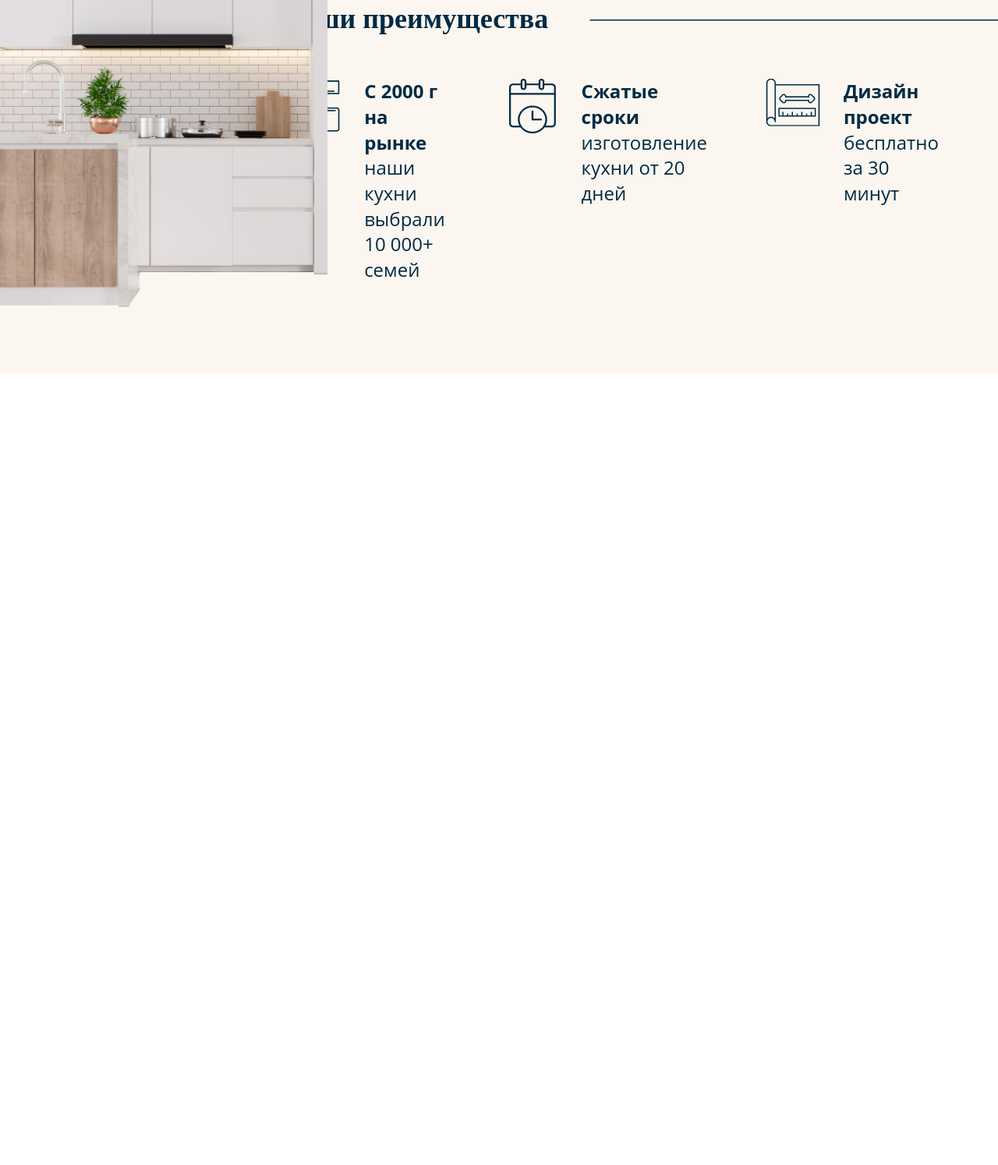
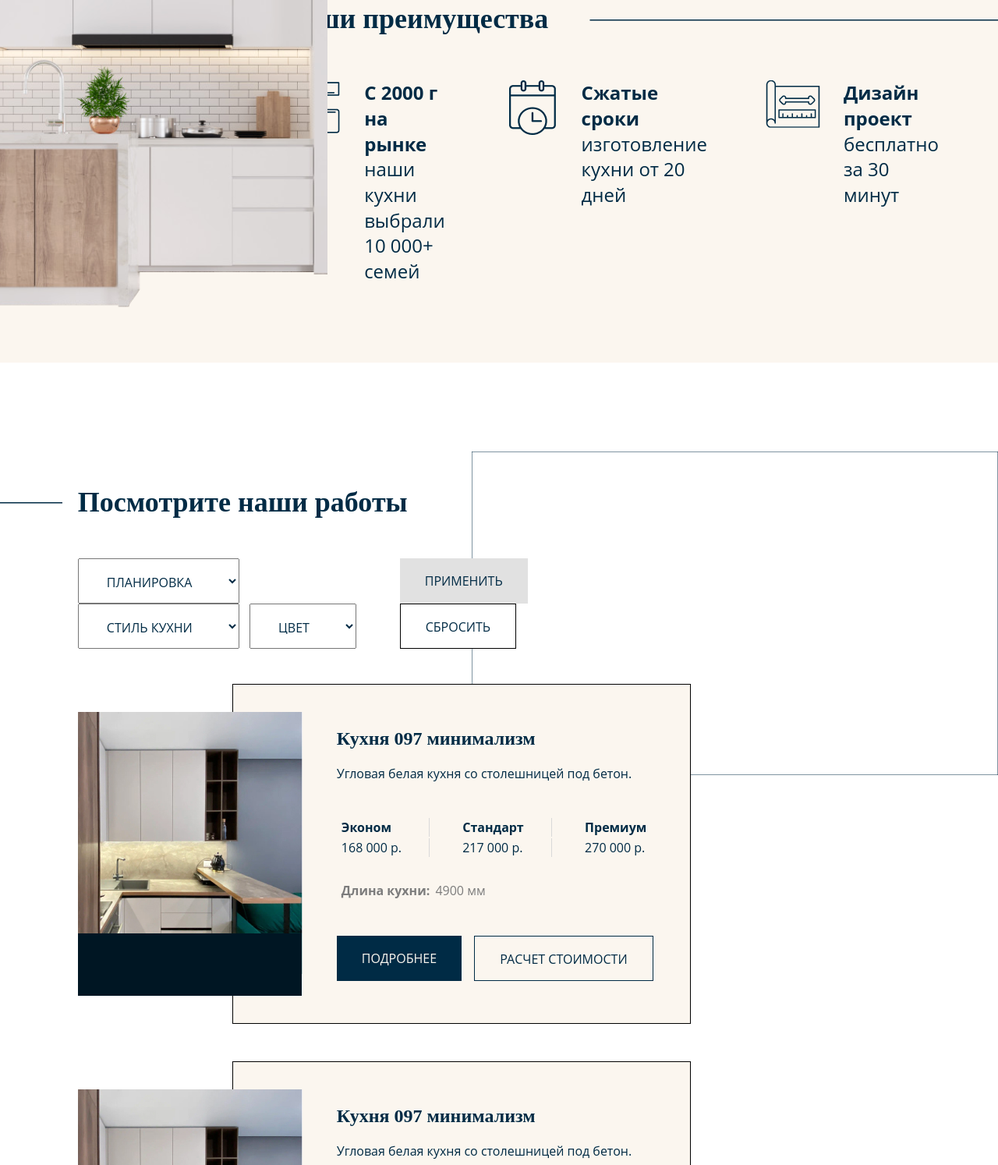
Before and after one commit to KateDronova/B2B, a plain HTML site: page index.html in a window 1280 px wide. Shown: the part 947-2441 px from the top of the page at 78% size. Before the commit the page ends 1426 px from the top, so only its background shows below. Drawn offline with Linux system fonts and the light colour scheme; a web font is replaced by a local one.

Commit message:
feat: add catalog section

```diff
--- /dev/null
+++ b/cardsInfo.json
@@ -0,0 +1,82 @@
+[
+  {
+    "title": "Кухня 097 минимализм",
+    "description": "Угловая белая кухня со столешницей под бетон.",
+    "priceEconomy": "168 000 р.",
+    "priceStandard": "217 000 р.",
+    "pricePremium": "270 000 р.",
+    "length": "4900 мм",
+    "imgSrcs": [
+      "./assets/images/пример_кухни.jpg",
+      "./assets/images/пример_кухни.jpg",
+      "./assets/images/пример_кухни.jpg",
+      "./assets/images/пример_кухни.jpg",
+      "./assets/images/пример_кухни.jpg",
+      "./assets/images/пример_кухни.jpg",
+      "./assets/images/пример_кухни.jpg",
+      "./assets/images/пример_кухни.jpg",
+      "./assets/images/пример_кухни.jpg",
+      "./assets/images/пример_кухни.jpg"
+    ]
+  },
+  {
+    "title": "Кухня 097 минимализм",
+    "description": "Угловая белая кухня со столешницей под бетон.",
+    "priceEconomy": "168 000 р.",
+    "priceStandard": "217 000 р.",
+    "pricePremium": "270 000 р.",
+    "length": "4900 мм",
+    "imgSrcs": [
+      "./assets/images/пример_кухни.jpg",
+      "./assets/images/пример_кухни.jpg",
+      "./assets/images/пример_кухни.jpg",
+      "./assets/images/пример_кухни.jpg",
+      "./assets/images/пример_кухни.jpg",
+      "./assets/images/пример_кухни.jpg",
+      "./assets/images/пример_кухни.jpg",
+      "./assets/images/пример_кухни.jpg",
+      "./assets/images/пример_кухни.jpg",
+      "./assets/images/пример_кухни.jpg"
+    ]
+  },
+  {
+    "title": "Кухня 097 минимализм",
+    "description": "Угловая белая кухня со столешницей под бетон.",
+    "priceEconomy": "168 000 р.",
+    "priceStandard": "217 000 р.",
+    "pricePremium": "270 000 р.",
+    "length": "4900 мм",
+    "imgSrcs": [
+      "./assets/images/пример_кухни.jpg",
+      "./assets/images/пример_кухни.jpg",
+      "./assets/images/пример_кухни.jpg",
+      "./assets/images/пример_кухни.jpg",
+      "./assets/images/пример_кухни.jpg",
+      "./assets/images/пример_кухни.jpg",
+      "./assets/images/пример_кухни.jpg",
+      "./assets/images/пример_кухни.jpg",
+      "./assets/images/пример_кухни.jpg",
+      "./assets/images/пример_кухни.jpg"
+    ]
+  },
+  {
+    "title": "Кухня 097 минимализм",
+    "description": "Угловая белая кухня со столешницей под бетон.",
+    "priceEconomy": "168 000 р.",
+    "priceStandard": "217 000 р.",
+    "pricePremium": "270 000 р.",
+    "length": "4900 мм",
+    "imgSrcs": [
+      "./assets/images/пример_кухни.jpg",
+      "./assets/images/пример_кухни.jpg",
+      "./assets/images/пример_кухни.jpg",
+      "./assets/images/пример_кухни.jpg",
+      "./assets/images/пример_кухни.jpg",
+      "./assets/images/пример_кухни.jpg",
+      "./assets/images/пример_кухни.jpg",
+      "./assets/images/пример_кухни.jpg",
+      "./assets/images/пример_кухни.jpg",
+      "./assets/images/пример_кухни.jpg"
+    ]
+  }
+]
--- a/index.html
+++ b/index.html
@@ -37,7 +37,7 @@
           </a>
         </div>
       </nav>
-      <button class="contacts__button">Заказать звонок</button>
+      <button type="button" class="contacts__button">Заказать звонок</button>
     </div>
   </header>
   <main>
@@ -54,7 +54,7 @@
         <div class="banner__count">
           <p>Рассчитаем стоимость кухни-мечты</p>
           <img src="./assets/icons/cтрелка.png" alt="стрелка до кнопки">
-          <button class="banner__button wow jello">Заказать расчёт</button>
+          <button type="button" class="banner__button wow tada">Заказать расчёт</button>
         </div>
       </div>
       <div class="banner__pros banner__pros_1 wow fadeInRight">Огромный выбор<br>бытовой техники
@@ -67,7 +67,7 @@
         <div class="point"></div>
       </div>
       <svg class="banner__rect">
-        <rect x="0" y="0" width="125" height="1" style="fill:var(--grey);stroke:var(--grey);stroke-width:1" />
+        <rect x="0" y="0" width="100%" height="1" style="fill:var(--grey);stroke:var(--grey);stroke-width:1" />
       </svg>
     </section>
 
@@ -104,11 +104,46 @@
     </section>
 
     <section class="catalog">
-      <!-- <h2>Посмотрите наши работы</h2> -->
+      <h2>Посмотрите наши работы</h2>
+      <svg class="catalog__rect">
+        <rect x="0" y="0" width="100%" height="1" style="fill:var(--dark);stroke:var(--dark);stroke-width:1" />
+      </svg>
+      <svg class="catalog__rectBig">
+        <rect x="0" y="0" width="100%" height="100%" style="fill:transparent;stroke:var(--dark);stroke-width:1" />
+      </svg>
+
+      <nav class="catalog__nav flex">
+        <div>
+          <select name="планировка" id="plan">
+            <option value="прямые" checked>пЛАНИРОВКА</option>
+            <option value="прямые"><span>Прямые</span><sup>100</sup></option>
+            <option value="прямые">Угловые<sup>134</sup></option>
+            <option value="прямые">С островом<sup>250</sup></option>
+            <option value="прямые">Трёхъярусные<sup>120</sup></option>
+            <option value="прямые">П-образные<sup>170</sup></option>
+            <!-- <optgroup label="пЛАНИРОВКА">
+            </optgroup> -->
+          </select>
+          <select name="стиль" id="style">
+            <option value="прямые" checked>сТИЛЬ КУХНИ</option>
+          </select>
+          <select name="цвет" id="color">
+            <option value="прямые" checked>цВЕТ</option>
+          </select>
+        </div>
+
+        <div>
+          <button class="catalog__filterButton" type="submit">применить</button>
+          <button class="catalog__resetButton" type="reset">сбросить</button>
+        </div>
+      </nav>
+
+      <div class="catalog__list flex"></div>
     </section>
 
   </main>
 
+  <script src="./scripts/script.js"></script>
   <script src="./scripts/wow.min.js"></script>
   <script>
     new WOW().init();
--- /dev/null
+++ b/scripts/script.js
@@ -0,0 +1,54 @@
+function createElementWithClass(parentElem, tag, className, content) {
+  const elem = document.createElement(tag);
+  if (className) {
+    elem.classList.add(className);
+  }
+  if (content) {
+    elem.append(content);
+  }
+  parentElem.append(elem);
+  return elem;
+}
+
+fetch('../cardsInfo.json')
+  .then((response) => response.json())
+  .then((data) =>
+    data.map((item) => {
+      const catalog = document.querySelector('.catalog__list');
+      const card = createElementWithClass(
+        catalog,
+        'div',
+        'catalog__item'
+      );
+      card.classList.add('wow','fadeInUp');
+
+      const slider = createElementWithClass(card, 'div', 'catalog__itemSlider');
+      const image = createElementWithClass(slider, 'img', 'catalog__MainImg');
+      image.setAttribute('src', item.imgSrcs[0]);
+      createElementWithClass(slider, 'div', 'catalog__itemSliderOptions');
+
+
+      const content = createElementWithClass(card, 'div', 'catalog__content');
+      createElementWithClass(content, 'h3', 'catalog__itemTitle', item.title);
+      createElementWithClass(content, 'p', 'catalog__itemDescription', item.description);
+
+      const priceTable = createElementWithClass(content, 'table', 'catalog__priceTable');
+      const tableRow1 = createElementWithClass(priceTable, 'tr');
+      createElementWithClass(tableRow1, 'th', '', 'Эконом');
+      createElementWithClass(tableRow1, 'th', '', 'Стандарт');
+      createElementWithClass(tableRow1, 'th', '', 'Премиум');
+      const tableRow2 = createElementWithClass(priceTable, 'tr');
+      createElementWithClass(tableRow2, 'td', '', item.priceEconomy);
+      createElementWithClass(tableRow2, 'td', '', item.priceStandard);
+      createElementWithClass(tableRow2, 'td', '', item.pricePremium);
+
+
+      const length = createElementWithClass(content, 'p', 'catalog__itemLength');
+      createElementWithClass(length, 'strong', 'catalog__itemLength', 'Длина кухни: ');
+      createElementWithClass(length, 'span', 'catalog__itemLength', item.length);
+
+      const buttons = createElementWithClass(content, 'div', 'catalog__buttons');
+      createElementWithClass(buttons, 'button', 'catalog__readMoreButton', 'Подробнее');
+      createElementWithClass(buttons, 'button', 'catalog__countButton', 'Расчет стоимости');
+    })
+  );
--- a/styles/common.css
+++ b/styles/common.css
@@ -35,10 +35,16 @@ header {
   z-index: 2;
 }
 
-button {
+button,
+select {
   text-transform: uppercase;
   padding: 18px 32px;
   font-size: 16px;
+  height: 58px;
+  color: var(--dark);
+  &:hover {
+    cursor: pointer;
+  }
 }
 
 p {
@@ -72,6 +78,10 @@ p {
   border: 0.84px solid var(--grey);
   padding: 14px 27px;
   margin-top: 2px;
+  &:hover {
+    border-color: #f2a22e;
+    color: #f2a22e;
+  }
 }
 
 .contacts__phone a {
@@ -86,7 +96,7 @@ p {
   position: relative;
   color: var(--grey);
   min-height: 850px;
-  padding: 220px 150px 138px 150px;
+  padding: 220px 150px 138px 7.8%;
 
   background-image: url(../assets/images/первый_экран.jpg);
   background-repeat: no-repeat;
@@ -132,6 +142,10 @@ p {
   background-color: transparent;
   color: var(--grey);
   border: 1px solid var(--grey);
+  &:hover {
+    border-color: #f2a22e;
+    color: #f2a22e;
+  }
 }
 
 .banner__pros {
@@ -184,6 +198,7 @@ p {
   height: 3px;
   left: 0;
   top: 377px;
+  width: calc(7.8% - 20px);
   z-index: 4;
 }
 .advantages__rect {
@@ -227,7 +242,8 @@ p {
 
 .advantages__list {
   padding-left: 8px;
-  margin-top: 55px;
+  margin-top: 57px;
+  margin-bottom: 0;
   justify-content: start;
   align-items: start;
   gap: 75px;
@@ -254,3 +270,160 @@ p {
 .advantages__item {
   max-width: 265px;
 }
+
+.catalog {
+  position: relative;
+  padding: 158px 7.8%;
+}
+
+.catalog__rect {
+  position: absolute;
+  height: 3px;
+  left: 0;
+  top: 179px;
+  width: calc(7.8% - 20px);
+  z-index: 4;
+}
+
+.catalog__rectBig {
+  position: absolute;
+  height: 415px;
+  right: 0;
+  top: 114px;
+  width: 675px;
+  z-index: -1;
+}
+
+.catalog__nav {
+  margin-top: 50px;
+  margin-bottom: 45px;
+  max-width: 59%;
+}
+
+.catalog__nav select {
+  padding-right: 0;
+  margin-right: 9px;
+  width: 207px;
+  &:active,
+  &:focus {
+    background-color: var(--dark);
+    color: var(--light);
+  }
+}
+.catalog__nav select:last-child {
+  margin-right: 0;
+  width: 137px;
+}
+.catalog__filterButton {
+  margin-right: 9px;
+  border: none;
+  background-color: #E1E1E1;
+}
+.catalog__resetButton {
+  border: 1px solid #000;
+  background-color: var(--grey);
+}
+
+.catalog__list {
+  flex-wrap: wrap;
+  row-gap: 48px;
+}
+
+.catalog__item {
+  position: relative;
+  width: 786px;
+  height: 436px;
+}
+
+.catalog__itemSlider {
+  position: absolute;
+  width: 287.28px;
+  height: 364px;
+  top: calc((100% - 364px) / 2);
+  left: 0;
+}
+
+.catalog__itemSliderOptions {
+  position: absolute;
+  background-color: var(--additional);
+  height: 80px;
+  width: 100%;
+  bottom: 0;
+}
+
+.catalog__content {
+  width: 587.84px;
+  height: 100%;
+  background-color: var(--light);
+  color: var(--dark);
+  border: 1px solid #000;
+  margin-left: 198px;
+  padding: 56px 47px 54px 133px;
+  display: flex;
+  flex-direction: column;
+  justify-content: space-between;
+}
+
+.catalog__itemTitle {
+  font-family: 'Lora Bold';
+  font-size: 24px;
+  margin-top: 0;
+  margin-bottom: -10px;
+}
+
+.catalog__priceTable {
+  color: var(--dark);
+  height: 53px;
+  width: calc(100% + 65px);
+  margin-left: -36px;
+  margin-top: 14px;
+}
+
+.catalog__priceTable th,
+.catalog__priceTable td {
+  text-align: left;
+  padding-left: 40px;
+  border-right: 1px solid #d9d9d9;
+}
+
+.catalog__priceTable th:last-child,
+.catalog__priceTable td:last-child {
+  border-right: none;
+}
+
+.catalog__itemLength {
+  color: #7c7c7c;
+  margin-bottom: 33px;
+  margin-left: 3px;
+}
+
+.catalog__buttons {
+  display: flex;
+  justify-content: space-between;
+}
+
+.catalog__readMoreButton {
+  background-color: var(--dark);
+  color: var(--light);
+  border: none;
+  &:hover {
+    background-color: #015b91;
+  }
+  &:active {
+    background-color: #011a2a;
+  }
+}
+
+.catalog__countButton {
+  background-color: var(--light);
+  color: var(--dark);
+  border: 1px solid var(--dark);
+  &:hover {
+    border-color: #f2a22e;
+    color: #f2a22e;
+  }
+  &:active {
+    border-color: #011a2a;
+    color: #011a2a;
+  }
+}
```
Also changed, not shown: assets/images/пример_кухни.jpg (added).
